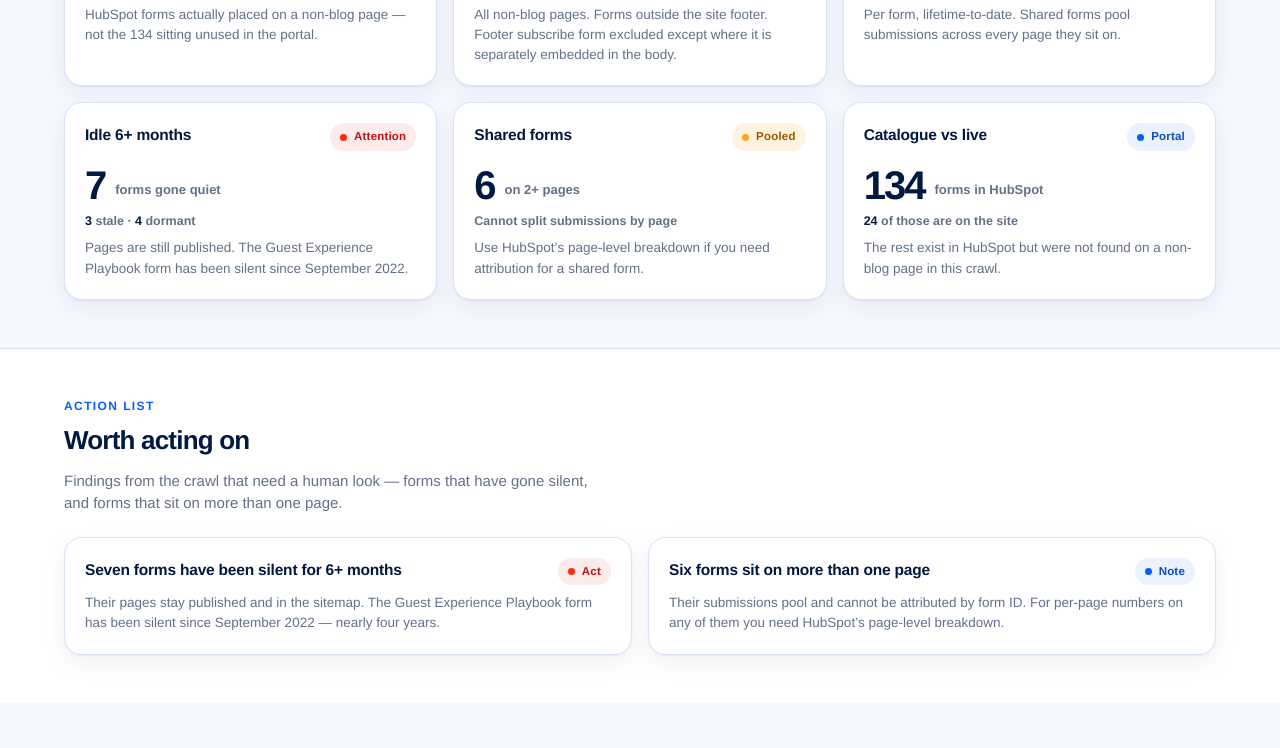
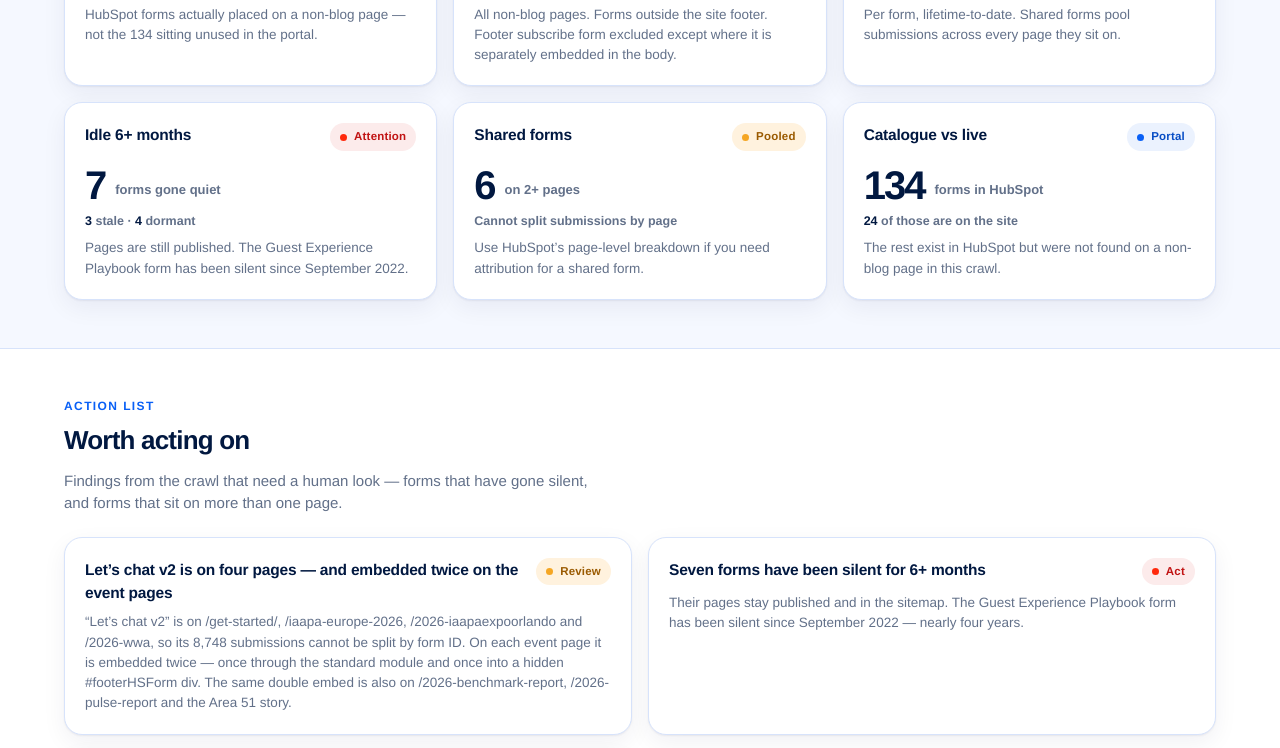
Before and after one commit to azadehroller/site-health-dashboard, a website: page form-health.html in a window 1280 px wide. Shown: the part 701-1449 px from the top of the page. Drawn offline with Linux system fonts and the light colour scheme.

Commit message:
Updated form health tab data

```diff
--- a/form-audit.data.js
+++ b/form-audit.data.js
@@ -1,14 +1,14 @@
 window.FORM_AUDIT = {
-  "auditedOn": "3 September 2026",
-  "auditedOnIso": "2026-09-03",
-  "source": "Site crawl of non-blog pages, joined to the HubSpot all-forms export of the same date.",
+  "auditedOn": "29 September 2026",
+  "auditedOnIso": "2026-09-29",
+  "source": "Site crawl of non-blog pages on 29 September 2026. Submission counts, views and last-submit dates are the HubSpot all-forms export of 3 September 2026.",
   "scope": "All non-blog pages. Forms outside the site footer. Footer subscribe form excluded except where it is separately embedded in the body.",
   "hubspotPortal": "3375779",
   "hubspotFormsTotal": 134,
   "stats": {
     "formsInUse": 24,
-    "pagesCrawled": 149,
-    "placements": 31,
+    "pagesCrawled": 152,
+    "placements": 33,
     "lifetimeSubmissions": 16652,
     "idleSixMonths": 7,
     "sharedForms": 6
@@ -56,9 +56,9 @@ window.FORM_AUDIT = {
     },
     {
       "id": "lets-chat-shared",
-      "title": "Let’s chat v2 is shared — and embedded twice on IAAPA",
+      "title": "Let’s chat v2 is on four pages — and embedded twice on the event pages",
       "severity": "warn",
-      "body": "“Let’s chat v2” is shared between /get-started/ and /iaapa-europe-2026, so its 8,748 submissions cannot be split by form ID. On the IAAPA page it is embedded twice — once through the standard module and once into a hidden #footerHSForm div. Worth confirming that is intentional and not double-firing."
+      "body": "“Let’s chat v2” is on /get-started/, /iaapa-europe-2026, /2026-iaapaexpoorlando and /2026-wwa, so its 8,748 submissions cannot be split by form ID. On each event page it is embedded twice — once through the standard module and once into a hidden #footerHSForm div. The same double embed is also on /2026-benchmark-report, /2026-pulse-report and the Area 51 story."
     },
     {
       "id": "spam-leads-naming",
@@ -76,22 +76,22 @@ window.FORM_AUDIT = {
       "id": "shared-attribution",
       "title": "Six forms sit on more than one page",
       "severity": "info",
-      "body": "Their submissions pool and cannot be attributed by form ID. For per-page numbers on any of them you need HubSpot’s page-level breakdown."
+      "body": "Their submissions pool and cannot be attributed by form ID. Let’s chat v2 is now on four pages, including the new /2026-wwa and /2026-iaapaexpoorlando event pages. For per-page numbers you need HubSpot’s page-level breakdown."
     }
   ],
-  "notes": "No literal <form> tags exist in the served HTML — every form on roller.software is injected by JavaScript. Detection covered three mechanisms: the standard module options block, inline hbspt.forms.create() calls, and direct POSTs to api.hsforms.com/submissions/v3. Submissions, views and dates are per form and lifetime-to-date, so for a form on several pages they cover all of them together. HubSpot lists 134 forms in total; the 24 here are the ones actually placed on a non-blog page.",
+  "notes": "No literal <form> tags exist in the served HTML — every form on roller.software is injected by JavaScript. Detection covered the standard module options block, inline hbspt.forms.create() calls, and direct POSTs to api.hsforms.com/submissions/v3. The global footer subscribe module is excluded except where that form is separately embedded in the page body. Placements were recrawled on 29 September 2026 (152 non-blog pages, 24 forms, 33 placements). Submission counts, views and last-submit dates are still the HubSpot export of 3 September 2026. Days since last submit are counted from that date to 29 September.",
   "forms": [
     {
       "name": "2023 - Let's chat v2",
       "id": "20a46e0f-ec52-4e8d-ad13-a1c6bae4c8f0",
       "hubspotUrl": "https://app.hubspot.com/forms/3375779/editor/20a46e0f-ec52-4e8d-ad13-a1c6bae4c8f0/edit/form",
       "band": "fresh",
-      "pageCount": 2,
+      "pageCount": 4,
       "submissions": 8748,
       "views": 234515,
       "conversion": 3.73,
       "lastSubmitted": "2026-09-03",
-      "daysAgoLabel": "0d ago",
+      "daysAgoLabel": "26d ago",
       "pages": [
         {
           "url": "https://www.roller.software/get-started/",
@@ -102,6 +102,16 @@ window.FORM_AUDIT = {
           "url": "https://www.roller.software/iaapa-europe-2026",
           "path": "/iaapa-europe-2026",
           "role": "IAAPA Europe 2026 meeting request"
+        },
+        {
+          "url": "https://www.roller.software/2026-iaapaexpoorlando",
+          "path": "/2026-iaapaexpoorlando",
+          "role": "IAAPA Expo Orlando 2026 meeting request"
+        },
+        {
+          "url": "https://www.roller.software/2026-wwa",
+          "path": "/2026-wwa",
+          "role": "WWA 2026 meeting request"
         }
       ],
       "status": "Active",
@@ -117,7 +127,7 @@ window.FORM_AUDIT = {
       "views": 4319901,
       "conversion": 0.11,
       "lastSubmitted": "2026-09-03",
-      "daysAgoLabel": "0d ago",
+      "daysAgoLabel": "26d ago",
       "pages": [
         {
           "url": "https://www.roller.software/customer-stories",
@@ -148,7 +158,7 @@ window.FORM_AUDIT = {
       "views": 5070,
       "conversion": 16.25,
       "lastSubmitted": "2026-08-24",
-      "daysAgoLabel": "10d ago",
+      "daysAgoLabel": "36d ago",
       "pages": [
         {
           "url": "https://www.roller.software/2025-benchmark-report",
@@ -169,7 +179,7 @@ window.FORM_AUDIT = {
       "views": 9063,
       "conversion": 8.5,
       "lastSubmitted": "2026-07-01",
-      "daysAgoLabel": "64d ago",
+      "daysAgoLabel": "90d ago",
       "pages": [
         {
           "url": "https://www.roller.software/solutions/enterprise",
@@ -190,7 +200,7 @@ window.FORM_AUDIT = {
       "views": 12608,
       "conversion": 3.43,
       "lastSubmitted": "2026-09-03",
-      "daysAgoLabel": "0d ago",
+      "daysAgoLabel": "26d ago",
       "pages": [
         {
           "url": "https://www.roller.software/2026-benchmark-report",
@@ -211,7 +221,7 @@ window.FORM_AUDIT = {
       "views": 4,
       "conversion": null,
       "lastSubmitted": "2026-09-03",
-      "daysAgoLabel": "0d ago",
+      "daysAgoLabel": "26d ago",
       "pages": [
         {
           "url": "https://www.roller.software/get-started/",
@@ -232,7 +242,7 @@ window.FORM_AUDIT = {
       "views": 955,
       "conversion": 13.09,
       "lastSubmitted": "2026-09-03",
-      "daysAgoLabel": "0d ago",
+      "daysAgoLabel": "26d ago",
       "pages": [
         {
           "url": "https://www.roller.software/partners/integration",
@@ -258,7 +268,7 @@ window.FORM_AUDIT = {
       "views": 479,
       "conversion": 25.26,
       "lastSubmitted": "2026-07-27",
-      "daysAgoLabel": "38d ago",
+      "daysAgoLabel": "64d ago",
       "pages": [
         {
           "url": "https://www.roller.software/party-parent-report",
@@ -279,7 +289,7 @@ window.FORM_AUDIT = {
       "views": 8520,
       "conversion": 1.02,
       "lastSubmitted": "2026-08-26",
-      "daysAgoLabel": "8d ago",
+      "daysAgoLabel": "34d ago",
       "pages": [
         {
           "url": "https://www.roller.software/2026-pulse-report",
@@ -305,7 +315,7 @@ window.FORM_AUDIT = {
       "views": 17181,
       "conversion": 0.38,
       "lastSubmitted": "2026-08-11",
-      "daysAgoLabel": "23d ago",
+      "daysAgoLabel": "49d ago",
       "pages": [
         {
           "url": "https://www.roller.software/mystery-shopper-report/",
@@ -326,7 +336,7 @@ window.FORM_AUDIT = {
       "views": 7391,
       "conversion": 0.8,
       "lastSubmitted": "2025-09-16",
-      "daysAgoLabel": "352d ago",
+      "daysAgoLabel": "378d ago",
       "pages": [
         {
           "url": "https://www.roller.software/membership-ebook",
@@ -347,7 +357,7 @@ window.FORM_AUDIT = {
       "views": 134,
       "conversion": 36.57,
       "lastSubmitted": "2026-08-14",
-      "daysAgoLabel": "20d ago",
+      "daysAgoLabel": "46d ago",
       "pages": [
         {
           "url": "https://www.roller.software/venue-launch-checklist",
@@ -368,7 +378,7 @@ window.FORM_AUDIT = {
       "views": 176,
       "conversion": 24.43,
       "lastSubmitted": "2026-07-13",
-      "daysAgoLabel": "52d ago",
+      "daysAgoLabel": "78d ago",
       "pages": [
         {
           "url": "https://www.roller.software/analytics-ebook",
@@ -389,7 +399,7 @@ window.FORM_AUDIT = {
       "views": 293,
       "conversion": 14.33,
       "lastSubmitted": "2026-08-11",
-      "daysAgoLabel": "23d ago",
+      "daysAgoLabel": "49d ago",
       "pages": [
         {
           "url": "https://www.roller.software/2025-roller-skating-trends-report",
@@ -410,7 +420,7 @@ window.FORM_AUDIT = {
       "views": 8470,
       "conversion": 0.43,
       "lastSubmitted": "2026-08-03",
-      "daysAgoLabel": "31d ago",
+      "daysAgoLabel": "57d ago",
       "pages": [
         {
           "url": "https://www.roller.software/solutions/grow-your-business",
@@ -436,7 +446,7 @@ window.FORM_AUDIT = {
       "views": 469,
       "conversion": 5.97,
       "lastSubmitted": "2024-04-10",
-      "daysAgoLabel": "876d ago",
+      "daysAgoLabel": "902d ago",
       "pages": [
         {
           "url": "https://www.roller.software/gx-show-ebook",
@@ -457,7 +467,7 @@ window.FORM_AUDIT = {
       "views": 1592,
       "conversion": 1.07,
       "lastSubmitted": "2026-07-01",
-      "daysAgoLabel": "64d ago",
+      "daysAgoLabel": "90d ago",
       "pages": [
         {
           "url": "https://www.roller.software/industries/family-entertainment-centers",
@@ -483,7 +493,7 @@ window.FORM_AUDIT = {
       "views": 95,
       "conversion": 14.74,
       "lastSubmitted": "2022-09-08",
-      "daysAgoLabel": "1456d ago",
+      "daysAgoLabel": "1482d ago",
       "pages": [
         {
           "url": "https://www.roller.software/guest-experience-playbook",
@@ -504,7 +514,7 @@ window.FORM_AUDIT = {
       "views": 43,
       "conversion": 23.26,
       "lastSubmitted": "2025-10-27",
-      "daysAgoLabel": "311d ago",
+      "daysAgoLabel": "337d ago",
       "pages": [
         {
           "url": "https://www.roller.software/opening-your-first-attraction-playbook",
@@ -525,7 +535,7 @@ window.FORM_AUDIT = {
       "views": 32,
       "conversion": 12.5,
       "lastSubmitted": "2025-03-21",
-      "daysAgoLabel": "531d ago",
+      "daysAgoLabel": "557d ago",
       "pages": [
         {
           "url": "https://www.roller.software/expanding-your-business-playbook",
@@ -546,7 +556,7 @@ window.FORM_AUDIT = {
       "views": 34,
       "conversion": 5.88,
       "lastSubmitted": "2026-07-10",
-      "daysAgoLabel": "55d ago",
+      "daysAgoLabel": "81d ago",
       "pages": [
         {
           "url": "https://www.roller.software/2026-bowling-trends",
@@ -567,7 +577,7 @@ window.FORM_AUDIT = {
       "views": 28,
       "conversion": 3.57,
       "lastSubmitted": "2025-03-31",
-      "daysAgoLabel": "521d ago",
+      "daysAgoLabel": "547d ago",
       "pages": [
         {
           "url": "https://www.roller.software/school-vacation-optimization-guide",
@@ -588,7 +598,7 @@ window.FORM_AUDIT = {
       "views": 21,
       "conversion": 4.76,
       "lastSubmitted": "2025-10-07",
-      "daysAgoLabel": "331d ago",
+      "daysAgoLabel": "357d ago",
       "pages": [
         {
           "url": "https://www.roller.software/2025-water-park-trends-report",
@@ -609,7 +619,7 @@ window.FORM_AUDIT = {
       "views": 652,
       "conversion": 0.15,
       "lastSubmitted": "2026-08-25",
-      "daysAgoLabel": "9d ago",
+      "daysAgoLabel": "35d ago",
       "pages": [
         {
           "url": "https://www.roller.software/fr/commencer",
@@ -620,5 +630,6 @@ window.FORM_AUDIT = {
       "status": "Active",
       "pill": "ok"
     }
-  ]
+  ],
+  "hubspotAsOf": "3 September 2026"
 };
--- a/form-health.html
+++ b/form-health.html
@@ -235,7 +235,7 @@
       sub: "<b>" + S.placements + "</b> form placements found",
       desc: D.scope },
     { title: "Lifetime submissions", n: S.lifetimeSubmissions, unit: "across all forms", pill: "info", pillLabel: "HubSpot",
-      sub: "To " + D.auditedOn,
+      sub: "HubSpot export " + (D.hubspotAsOf || D.auditedOn),
       desc: "Per form, lifetime-to-date. Shared forms pool submissions across every page they sit on." },
     { title: "Idle 6+ months", n: S.idleSixMonths, unit: "forms gone quiet", pill: "bad", pillLabel: "Attention",
       sub: "<b>" + D.statusCounts.cold + "</b> stale · <b>" + D.statusCounts.dead + "</b> dormant",
@@ -257,7 +257,7 @@
   }).join("");
 
   var actionFlags = (D.flags || []).filter(function (f) {
-    return f.id === "idle-forms" || f.id === "shared-attribution";
+    return f.id === "idle-forms" || f.id === "shared-attribution" || f.id === "lets-chat-shared";
   });
   document.getElementById("flags-grid").innerHTML = actionFlags.map(function (f) {
     var label = f.severity === "bad" ? "Act" : f.severity === "info" ? "Note" : "Review";
```
